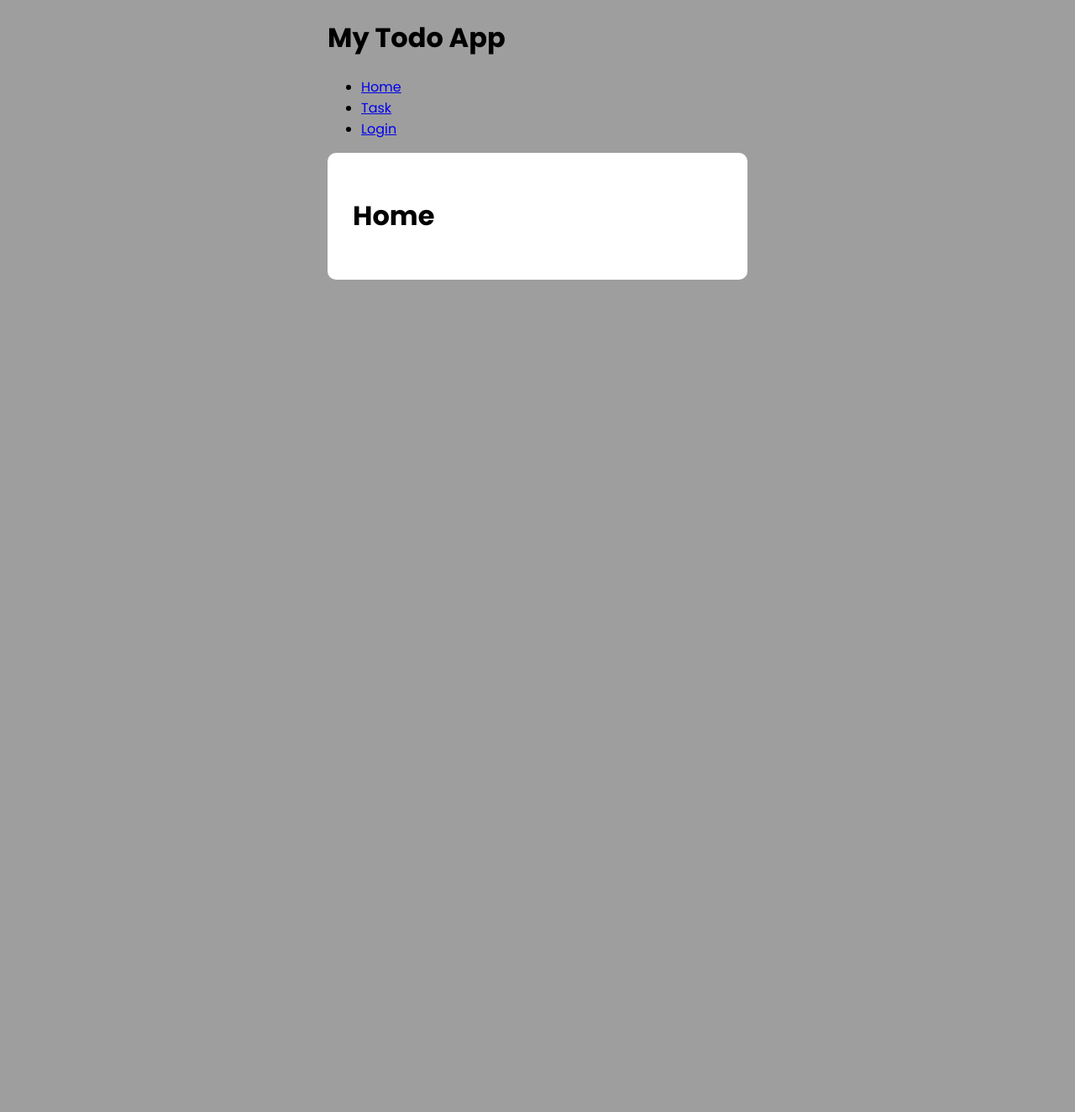
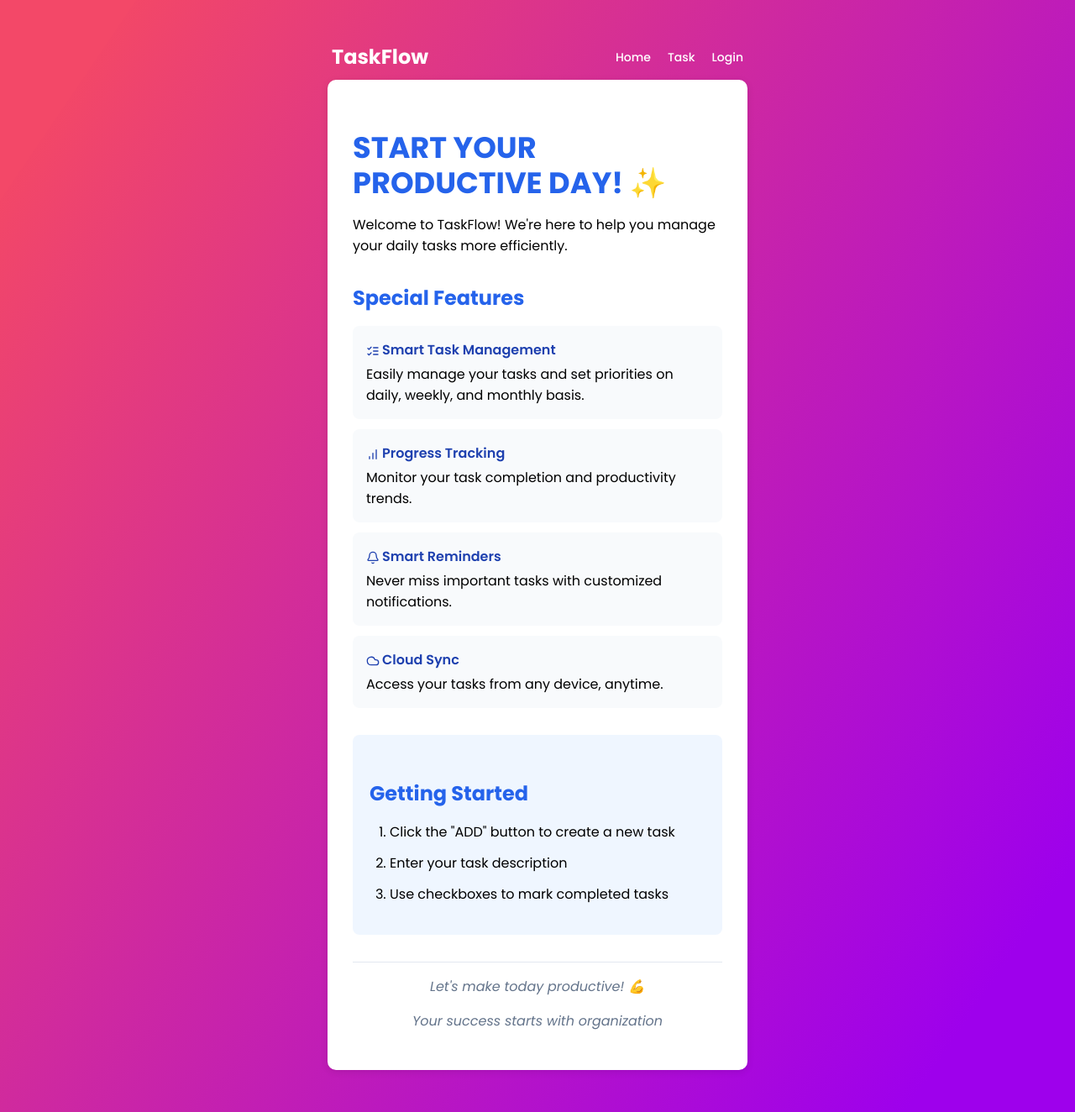
Before and after one commit to SiHyung-Lee/todo, a React (Vite) app: page / in a window 1280 px wide. Shown: the whole page at 84% size. Before the commit the page ends 800 px from the top, so only its background shows below. Built offline with nearby package versions, Linux system fonts and the light colour scheme.

Commit message:
home, login

```diff
--- a/package.json
+++ b/package.json
@@ -15,6 +15,7 @@
     "@fortawesome/free-regular-svg-icons": "^6.7.1",
     "@fortawesome/free-solid-svg-icons": "^6.7.1",
     "@fortawesome/react-fontawesome": "^0.2.2",
+    "lucide-react": "^0.468.0",
     "react": "^18.3.1",
     "react-dom": "^18.3.1",
     "react-router-dom": "^7.0.1"
--- a/src/App.css
+++ b/src/App.css
@@ -4,33 +4,148 @@
   box-sizing: border-box;
   font-family: "Poppins", sans-serif;
 }
+a {
+  text-decoration: none;
+}
+ul,
+li {
+  margin: 0;
+  padding: 0;
+}
+html,
 body {
   margin: 0;
-  background-color: #9e9e9e;
+  padding: 0;
+  min-height: 100vh;
+}
+body {
+  background: linear-gradient(
+    124.1994051407986deg,
+    rgba(243, 72, 104, 1) 7.437007874015748%,
+    rgba(242, 71, 104, 1) 7.437007874015748%,
+    rgba(158, 0, 236, 1) 90.74409448818898%
+  );
+  background-size: cover;
+  background-repeat: no-repeat;
 }
 .container {
   width: 500px;
   margin: 0 auto;
+  padding-top: 50px;
+  padding-bottom: 50px;
 }
 .header {
-  width: 500px;
+  display: flex;
+  justify-content: space-between;
+  align-items: center;
+  padding: 0 5px 10px;
+}
+.header h1 {
+  font-size: 24px;
+  margin: 0;
+  color: #fff;
+}
+.gnb {
+  display: flex;
+  gap: 20px;
+}
+.gnb li {
+  list-style: none;
+}
+.gnb a {
+  font-size: 14px;
+  font-weight: 500;
+  color: #fff;
 }
 .app-box {
   width: 100%;
+  min-height: 300px;
   background-color: #fff;
   border-radius: 10px;
   padding: 30px;
+  box-shadow: 0 2px 8px rgba(0, 0, 0, 0.1);
 }
 
 .app-title {
   margin: 0 0 20px;
-  color: #3f51b5;
+  color: #2563eb;
+  text-transform: uppercase;
 }
 
+/* home */
+.welcome .app-title {
+  color: #2563eb;
+  font-size: 2.2em;
+  margin-top: 30px;
+  margin-bottom: 16px;
+  line-height: 1.2;
+}
+
+.welcome h3 {
+  color: #2563eb;
+  font-size: 1.5em;
+  margin-top: 32px;
+  margin-bottom: 16px;
+}
+
+.feature-list {
+  list-style: none;
+  padding: 0;
+}
+
+.feature-item {
+  background-color: #f8fafc;
+  border-radius: 8px;
+  padding: 16px;
+  margin-bottom: 12px;
+}
+
+.feature-title {
+  color: #1e40af;
+  font-weight: 600;
+  margin-bottom: 4px;
+}
+
+.feature-title svg {
+  margin-right: 3px;
+  vertical-align: middle;
+}
+.getting-started {
+  background-color: #eff6ff;
+  border-radius: 8px;
+  padding: 20px;
+  margin-top: 32px;
+}
+
+.welcome .steps {
+  list-style: decimal;
+  padding-left: 24px;
+}
+
+.welcome .steps li {
+  margin-bottom: 12px;
+}
+
+.welcome .footer {
+  text-align: center;
+  margin-top: 32px;
+  padding-top: 16px;
+  border-top: 1px solid #e2e8f0;
+  font-style: italic;
+  color: #64748b;
+}
+
+.welcome .emoji {
+  font-size: 1.5em;
+  margin: 0 4px;
+}
+/* //home */
+
+/* task */
 .insert-form {
   position: relative;
   height: 50px;
-  background-color: #dfe6e9;
+  background-color: #eff6ff;
   border-radius: 25px;
   overflow: hidden;
   margin-bottom: 30px;
@@ -57,6 +172,7 @@ body {
   color: #fff;
   font-size: 16px;
   cursor: pointer;
+  text-transform: uppercase;
 }
 
 .tasks {
@@ -89,3 +205,50 @@ body {
   background: none;
   cursor: pointer;
 }
+/* //task */
+
+/* login */
+.login label {
+  display: none;
+  padding-left: 15px;
+  margin-bottom: 5px;
+}
+.login input {
+  width: 100%;
+  height: 50px;
+  padding: 20px 30px;
+  background-color: #eff6ff;
+  margin-bottom: 10px;
+  border-radius: 25px;
+  border: none;
+  outline: none;
+}
+.login button {
+  width: 100%;
+  height: 50px;
+  margin-top: 20px;
+  border: none;
+  border-radius: 25px;
+  background-color: #ff5722;
+  color: #fff;
+  font-size: 16px;
+  cursor: pointer;
+  text-transform: uppercase;
+}
+.login .links {
+  margin-top: 5px;
+  text-align: center;
+}
+.login .links a {
+  color: #64748b;
+  font-size: 12px;
+}
+.separator {
+  display: inline-block;
+  width: 1px;
+  height: 12px;
+  background-color: #e2e8f0;
+  margin: 0 10px;
+  vertical-align: middle;
+}
+/* //login */
--- a/src/components/Header.jsx
+++ b/src/components/Header.jsx
@@ -3,7 +3,7 @@ import { Link } from "react-router-dom";
 const Header = () => {
   return (
     <header className="header">
-      <h1>My Todo App</h1>
+      <h1>TaskFlow</h1>
       <ul className="gnb">
         <li>
           <Link to={"/"}>Home</Link>
--- a/src/pages/Home.jsx
+++ b/src/pages/Home.jsx
@@ -1,8 +1,73 @@
+import { ListChecks, Cloud, Bell, BarChart } from "lucide-react";
+
 const Home = () => {
   return (
-    <>
-      <h1>Home</h1>
-    </>
+    <div className="welcome">
+      <h2 className="app-title">Start Your Productive Day! ✨</h2>
+      <p>
+        Welcome to TaskFlow! We're here to help you manage your daily tasks more
+        efficiently.
+      </p>
+
+      <h3>Special Features</h3>
+      <ul className="feature-list">
+        <li className="feature-item">
+          <div className="feature-title">
+            <ListChecks
+              className="inline-block mr-2"
+              size={16}
+            />
+            Smart Task Management
+          </div>
+          Easily manage your tasks and set priorities on daily, weekly, and
+          monthly basis.
+        </li>
+        <li className="feature-item">
+          <div className="feature-title">
+            <BarChart
+              className="inline-block mr-2"
+              size={16}
+            />
+            Progress Tracking
+          </div>
+          Monitor your task completion and productivity trends.
+        </li>
+        <li className="feature-item">
+          <div className="feature-title">
+            <Bell
+              className="inline-block mr-2"
+              size={16}
+            />
+            Smart Reminders
+          </div>
+          Never miss important tasks with customized notifications.
+        </li>
+        <li className="feature-item">
+          <div className="feature-title">
+            <Cloud
+              className="inline-block mr-2"
+              size={16}
+            />
+            Cloud Sync
+          </div>
+          Access your tasks from any device, anytime.
+        </li>
+      </ul>
+
+      <div className="getting-started">
+        <h3>Getting Started</h3>
+        <ol className="steps">
+          <li>Click the "ADD" button to create a new task</li>
+          <li>Enter your task description</li>
+          <li>Use checkboxes to mark completed tasks</li>
+        </ol>
+      </div>
+
+      <div className="footer">
+        Let's make today productive! 💪
+        <p>Your success starts with organization</p>
+      </div>
+    </div>
   );
 };
 
--- a/src/pages/Login.jsx
+++ b/src/pages/Login.jsx
@@ -1,7 +1,27 @@
 const Login = () => {
   return (
     <>
-      <h1>Login</h1>
+      <h2 className="app-title">Login</h2>
+      <div className="login">
+        <label htmlFor="userId">ID</label>
+        <input
+          type="text"
+          id="userId"
+          placeholder="ID"
+        />
+        <label htmlFor="userPassword">Password</label>
+        <input
+          type="password"
+          id="userPassword"
+          placeholder="Password"
+        />
+        <button type="submit">Login</button>
+        <div className="links">
+          <a href="#">Forgot Password?</a>
+          <span className="separator"></span>
+          <a href="#">Sign Up</a>
+        </div>
+      </div>
     </>
   );
 };
--- a/src/pages/Task.jsx
+++ b/src/pages/Task.jsx
@@ -16,6 +16,11 @@ const initialTasks = [
   {
     id: 2,
     text: "Develop ToDo list app",
+    completed: false,
+  },
+  {
+    id: 3,
+    text: "Write a weekly business report",
     completed: false,
   },
 ];
```
Also changed, not shown: 1 other file (tests, documents, lock files or other folders).
